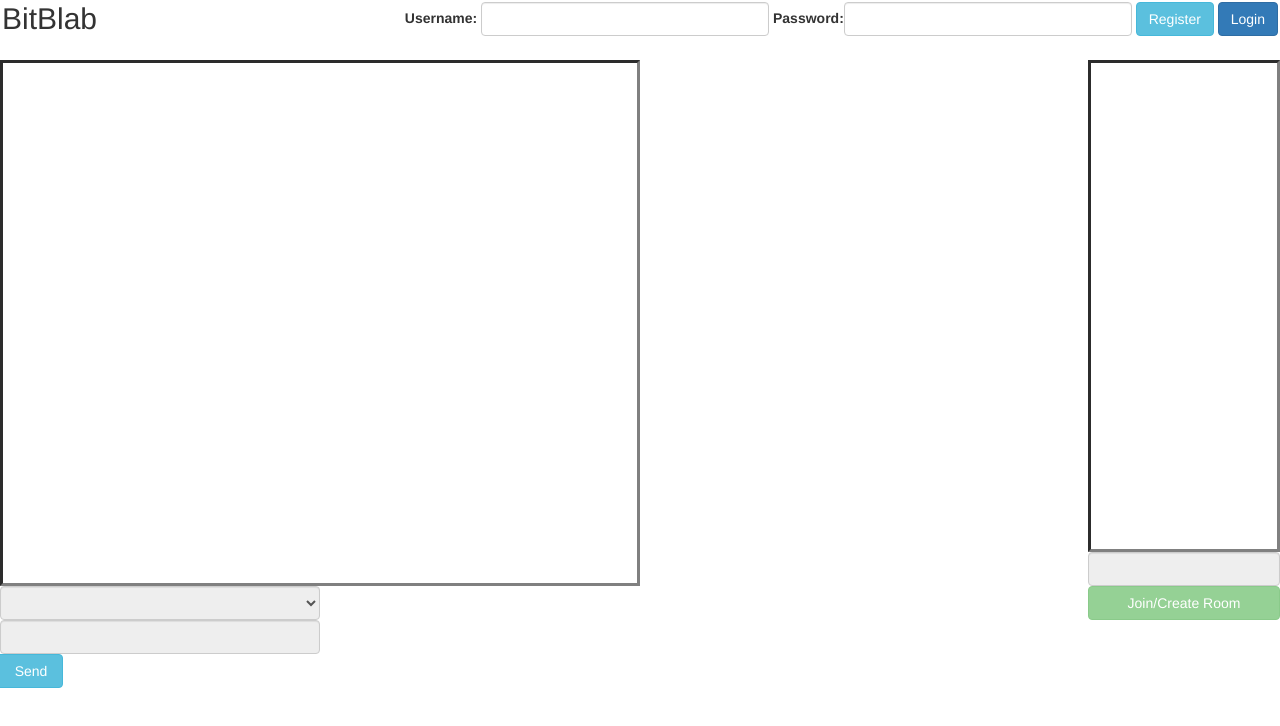
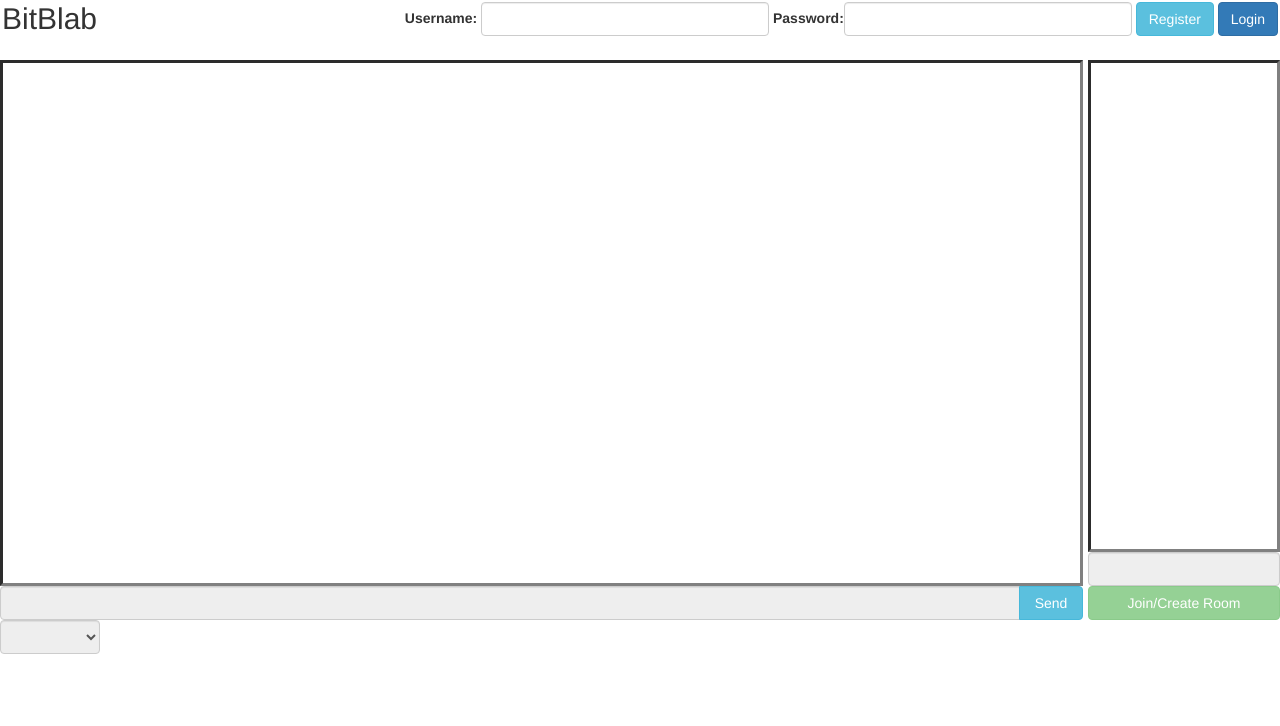
Before and after one commit to BitBlab/BitBlab-core, a website: page public/index.html in a window 1280 px wide. Drawn offline with Linux system fonts and the light colour scheme; no server answers.

Commit message:
Revert "Unknown changes (assuming they're good ;) )"
This reverts commit 73f4ea933ef5abe0bf9b94c513c13d3c8e23d74b.

```diff
--- a/public/index.html
+++ b/public/index.html
@@ -38,16 +38,15 @@
 			</span>
         </button>
 		</div>
-
-		<div class="my-group" id="chatBox">
+				<div id="chatBox">
 					<div id="msgWindow" style="" class="shadow"></div>
-			<select id="color" style="width: 100px; display:inline-block" disabled class="form-control"></select>
-			<input id="msg" type="text" disabled class="form-control" />
+					<div class="input-group">
+						<input id="msg" type="text" disabled="true" class="form-control" />
 						<span class="input-group-btn">
-				<button id="sendmsg" class="btn btn-info my-group-button" type="button">Send</button>
+							<button id="sendmsg" class="btn btn-info" type="button">Send</button>
 						</span>
 					</div>
-
+				</div>
 				<div id="roomBox">
 					<div id="roomWindow" style="" class="shadow"></div>
 					<input id="newinput" type="text" disabled="true" class="form-control" />
@@ -57,6 +56,15 @@
 						</form>
 					</div>
 				</div>
+
+
+		<table>
+			<tr>
+				<td>
+					<select id="color" style="width: 100px; display:inline-block" disabled class="form-control"></select>
+				</td>
+			</tr>
+		</table>
 
 		<!-- Register Modal -->
 		<div id="registerModal" class="modal fade" role="dialog">
--- a/public/javascripts/style.js
+++ b/public/javascripts/style.js
@@ -12,7 +12,3 @@ function fitScreen() {
 	document.getElementById("msg").style.width = (100 - (281/w)*100).toString() + "vw";
 }
 */
-
-if ( $.browser.webkit ) {
-    $(".my-group-button").css("height","+=1px");
-}
--- a/public/stylesheets/chat.css
+++ b/public/stylesheets/chat.css
@@ -84,6 +84,7 @@ a {
 }
 
 #msg {
+	width: 100%;
 	display:inline-block;
 }
 
@@ -105,14 +106,6 @@ a {
 
 #sendmsg {
 	width: 64px;
-}
-
-#chatBox {
-	width: 50%;
-}
-
-.my-group .form-control {
-	width:50% !important;
 }
 
 .shadow {
```
Lines whose indentation alone changed are shown as unchanged.
